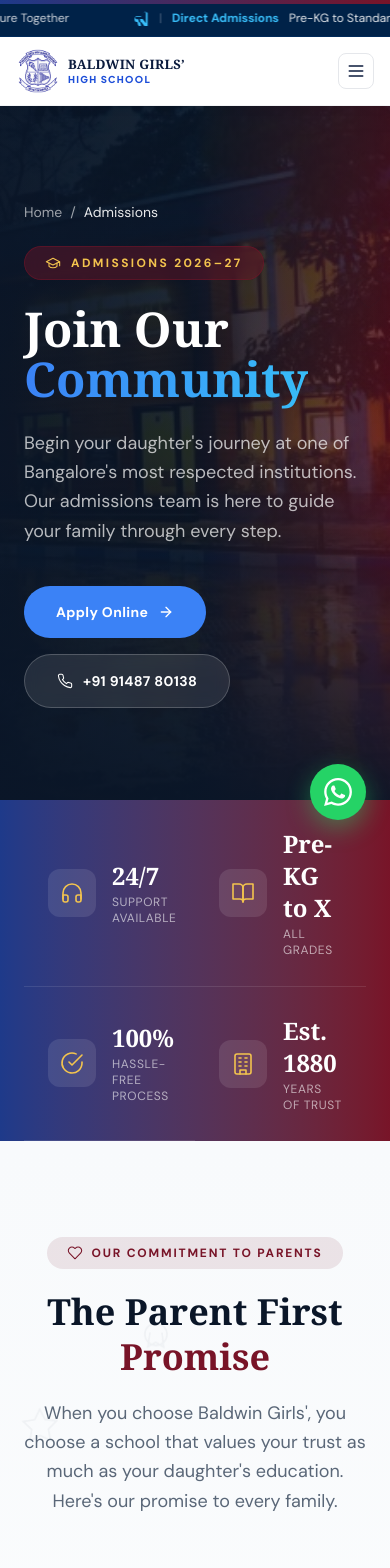
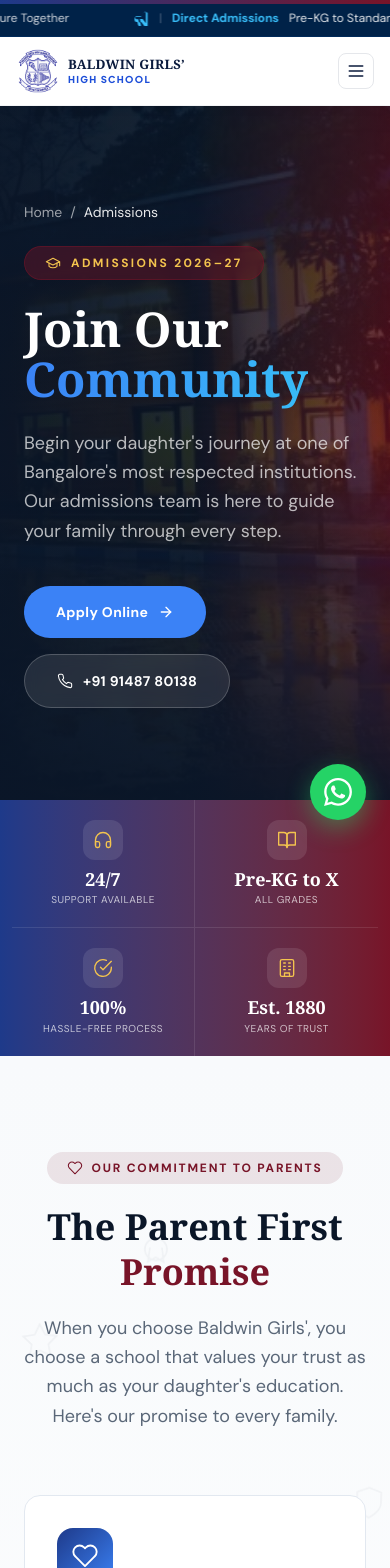
Before and after one commit to amansinghtco-beep/BGHS, a React (Vite) app: page /admissions in a window 390 px wide. Shown: the top 1568 px of the page. Built offline with nearby package versions, Linux system fonts and the light colour scheme; a web font is replaced by a local one.

Commit message:
Remove redundant Apply Online button from enquiry form and fix mobile stats strip wrapping/layout

```diff
--- a/src/app/AdmissionsPage.tsx
+++ b/src/app/AdmissionsPage.tsx
@@ -703,21 +703,13 @@ function EnquiryForm() {
           className="w-full rounded-xl bg-white/10 border border-white/20 px-4 py-3.5 text-white placeholder:text-white/40 focus:outline-none focus:ring-2 focus:ring-[#3B82F6] focus:border-transparent transition resize-none"
         />
       </div>
-      <div className="md:col-span-2 flex flex-col sm:flex-row gap-4">
+      <div className="md:col-span-2">
         <button
           type="submit"
-          className="flex-1 rounded-xl bg-[#3B82F6] hover:bg-[#2563EB] text-white font-bold py-4 px-8 tracking-wide transition-all duration-300 hover:shadow-lg hover:shadow-blue-500/25 cursor-pointer"
+          className="w-full rounded-xl bg-[#3B82F6] hover:bg-[#2563EB] text-white font-bold py-4 px-8 tracking-wide transition-all duration-300 hover:shadow-lg hover:shadow-blue-500/25 cursor-pointer"
         >
           Submit Enquiry
         </button>
-        <a
-          href="https://portal.baldwingirls.edu.in/"
-          target="_blank"
-          rel="noreferrer"
-          className="flex-1 rounded-xl bg-[#781428] hover:bg-[#9F1239] text-white font-bold py-4 px-8 tracking-wide transition-all duration-300 hover:shadow-lg hover:shadow-rose-500/25 text-center"
-        >
-          Apply Online Now
-        </a>
       </div>
     </form>
   );
@@ -840,7 +832,7 @@ export default function AdmissionsPage() {
           STATS STRIP
       ═══════════════════════════════════════════════════════════════════ */}
       <section className="relative -mt-1 bg-gradient-to-r from-[#1E3A8A] to-[#781428]">
-        <div className="mx-auto max-w-[1380px] px-6 lg:px-14">
+        <div className="mx-auto max-w-[1380px] px-3 sm:px-6 lg:px-14">
           <div className="grid grid-cols-2 lg:grid-cols-4">
             {stats.map((stat, i) => (
               <motion.div
@@ -850,14 +842,22 @@ export default function AdmissionsPage() {
                 whileInView="visible"
                 viewport={{ once: true }}
                 custom={i}
-                className="flex items-center gap-4 py-7 px-6 border-b lg:border-b-0 lg:border-r border-white/10 last:border-r-0 last:border-b-0"
+                className={`flex flex-col sm:flex-row items-center sm:items-start lg:items-center text-center sm:text-left gap-2 sm:gap-4 py-5 sm:py-7 px-3 sm:px-6 border-white/10 ${
+                  i % 2 === 0 ? "border-r" : ""
+                } ${
+                  i < 2 ? "border-b" : ""
+                } lg:border-b-0 lg:border-r lg:last:border-r-0`}
               >
-                <div className="flex h-12 w-12 shrink-0 items-center justify-center rounded-xl bg-white/10">
-                  <stat.icon className="w-6 h-6 text-[#F3C44E]" />
-                </div>
-                <div>
-                  <p className="font-serif font-bold text-2xl text-white">{stat.value}</p>
-                  <p className="text-xs text-white/60 uppercase tracking-wider mt-0.5">{stat.label}</p>
+                <div className="flex h-10 w-10 sm:h-12 sm:w-12 shrink-0 items-center justify-center rounded-xl bg-white/10">
+                  <stat.icon className="w-5 h-5 sm:w-6 sm:h-6 text-[#F3C44E]" />
+                </div>
+                <div className="min-w-0">
+                  <p className="font-serif font-bold text-lg sm:text-xl lg:text-2xl text-white whitespace-nowrap leading-tight">
+                    {stat.value}
+                  </p>
+                  <p className="text-[10px] sm:text-xs text-white/70 uppercase tracking-wider mt-0.5 sm:mt-1">
+                    {stat.label}
+                  </p>
                 </div>
               </motion.div>
             ))}
```
